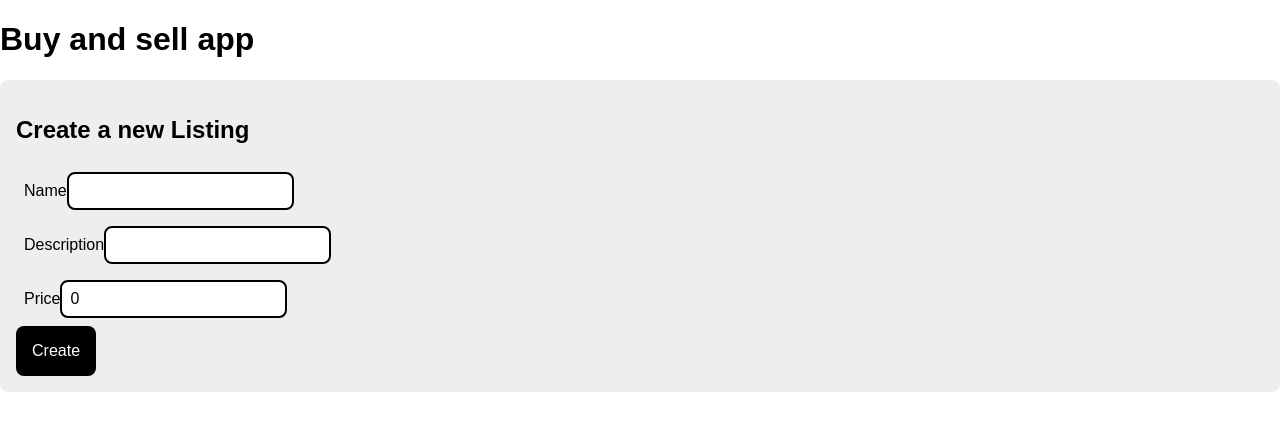
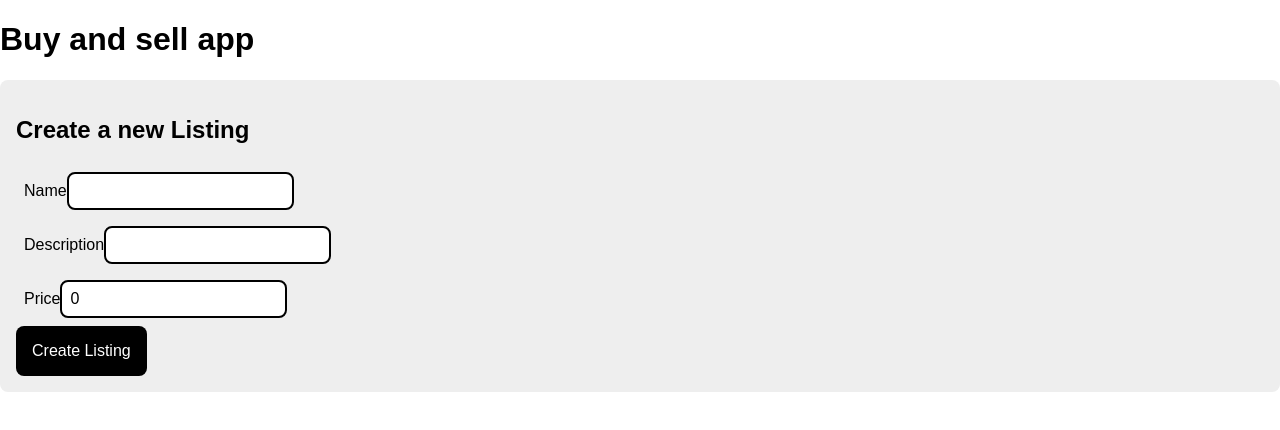
Before and after one commit to denisakita/buy-sell-app, an Angular app: page /new-listing in a window 1280 px wide. Shown: the top 430 px of the page. Built offline with nearby package versions, Linux system fonts and the light colour scheme.

Commit message:
create edit listing page

```diff
--- a/src/app/components/edit-listing-page/edit-listing-page.component.html
+++ b/src/app/components/edit-listing-page/edit-listing-page.component.html
@@ -1,5 +1,8 @@
 <div class="content-box">
   <h2>Edit Listening</h2>
-  <app-listing-data-form></app-listing-data-form>
+  <app-listing-data-form
+    buttonText="Save Changes"
+    [currentListingFG]="listingFg"
+    (onSubmit)="onSubmit()"></app-listing-data-form>
 
 </div>
--- a/src/app/components/edit-listing-page/edit-listing-page.component.ts
+++ b/src/app/components/edit-listing-page/edit-listing-page.component.ts
@@ -1,10 +1,46 @@
-import { Component } from '@angular/core';
+import {Component, OnInit} from '@angular/core';
+import {ActivatedRoute, Router} from "@angular/router";
+import {Listing} from "../../models/types";
+import {fakeListing} from "../../../assets/mock/fake-data";
+import {FormBuilder, FormGroup, Validators} from "@angular/forms";
 
 @Component({
   selector: 'app-edit-listing-page',
   templateUrl: './edit-listing-page.component.html',
   styleUrl: './edit-listing-page.component.css'
 })
-export class EditListingPageComponent {
+export class EditListingPageComponent implements OnInit {
+  listing: Listing = new Listing();
+  listingFg: FormGroup = new FormGroup<any>({})
 
+  constructor(
+    private router: Router,
+    private route: ActivatedRoute,
+    private fb: FormBuilder
+  ) {
+  }
+
+  ngOnInit() {
+    this.listingFg = this.fb.group({
+      name: ['', Validators.required],
+      description: ['', Validators.required],
+      price: ['', Validators.required]
+    });
+    const id = this.route.snapshot.paramMap.get('id');
+    const list = fakeListing.find(listing => listing?.id === id);
+    if (list) {
+      this.listing = list;
+      this.listingFg.patchValue({
+        name: this.listing.name,
+        description: this.listing.description,
+        price: this.listing.price
+      });// Assigning the found listing to the class property
+    }
+  }
+
+
+  onSubmit() {
+    alert('Saving Changes');
+    this.router.navigateByUrl('/my-listings')
+  };
 }
--- a/src/app/components/listing-data-form/listing-data-form.component.html
+++ b/src/app/components/listing-data-form/listing-data-form.component.html
@@ -1,4 +1,4 @@
-  <form [formGroup]="listingFG" (ngSubmit)="onSubmit()">
+  <form [formGroup]="listingFG" (ngSubmit)="onButtonClick()">
     <div>
       <label for="name">Name</label>
       <input id="name" name="name" formControlName="name"/>
@@ -11,5 +11,5 @@
       <label for="price">Price</label>
       <input id="price" name="price" type="number" formControlName="price"/>
     </div>
-    <button type="submit">Edit Listing</button>
+    <button type="submit">{{buttonText}}</button>
   </form>
--- a/src/app/components/listing-data-form/listing-data-form.component.ts
+++ b/src/app/components/listing-data-form/listing-data-form.component.ts
@@ -1,6 +1,6 @@
-import {Component, OnInit} from '@angular/core';
+import {Component, EventEmitter, Input, OnInit, Output} from '@angular/core';
 import {Router} from "@angular/router";
-import {FormBuilder, FormGroup, Validators} from "@angular/forms";
+import {FormBuilder, FormGroup} from "@angular/forms";
 import {Listing} from "../../models/types";
 
 @Component({
@@ -11,6 +11,11 @@ import {Listing} from "../../models/types";
 export class ListingDataFormComponent implements OnInit {
   listingFG: FormGroup = new FormGroup({})
 
+
+  @Input() buttonText = '';
+  @Output() onSubmit = new EventEmitter<Listing>();
+  @Input() currentListingFG: FormGroup = new FormGroup({})
+
   constructor(
     private router: Router,
     private fb: FormBuilder,
@@ -18,22 +23,11 @@ export class ListingDataFormComponent implements OnInit {
   }
 
   ngOnInit() {
-    this.listingFG = this.fb.group({
-      name: ['', Validators.required],
-      description: [''],
-      price: [0, Validators.min(0)]
-    });
+    this.listingFG = this.currentListingFG;
   }
 
-  onSubmit() {
-    if (this.listingFG.valid) {
-      const newListing: Listing = this.listingFG.value;
-
-      alert('Edit listing...');
-      this.router.navigateByUrl('/my-listings');
-    } else {
-      alert('Please fill out all required fields.');
-    }
+  onButtonClick() {
+    this.onSubmit.emit(this.listingFG.value);
   }
 
 }
--- a/src/app/components/new-listing-page/new-listing-page.component.html
+++ b/src/app/components/new-listing-page/new-listing-page.component.html
@@ -1,18 +1,7 @@
 <div class="content-box">
   <h2>Create a new Listing</h2>
-  <form [formGroup]="listingFG" (ngSubmit)="onSubmit()">
-    <div>
-      <label for="name">Name</label>
-      <input id="name" name="name" formControlName="name"/>
-    </div>
-    <div>
-      <label for="description">Description</label>
-      <input id="description" name="description" formControlName="description"/>
-    </div>
-    <div>
-      <label for="price">Price</label>
-      <input id="price" name="price" type="number" formControlName="price"/>
-    </div>
-    <button type="submit">Create</button>
-  </form>
+  <app-listing-data-form
+    buttonText="Create Listing"
+    [currentListingFG]="listingFG"
+    (onSubmit)="onSubmit()"></app-listing-data-form>
 </div>
--- a/src/app/components/new-listing-page/new-listing-page.component.ts
+++ b/src/app/components/new-listing-page/new-listing-page.component.ts
@@ -26,13 +26,7 @@ export class NewListingPageComponent implements OnInit {
   }
 
   onSubmit() {
-    if (this.listingFG.valid) {
-      const newListing: Listing = this.listingFG.value;
-
-      alert('Creating a new listing...');
-      this.router.navigateByUrl('/my-listings');
-    } else {
-      alert('Please fill out all required fields.');
-    }
-  }
+    alert('Saving Changes');
+    this.router.navigateByUrl('/my-listings')
+  };
 }
```
